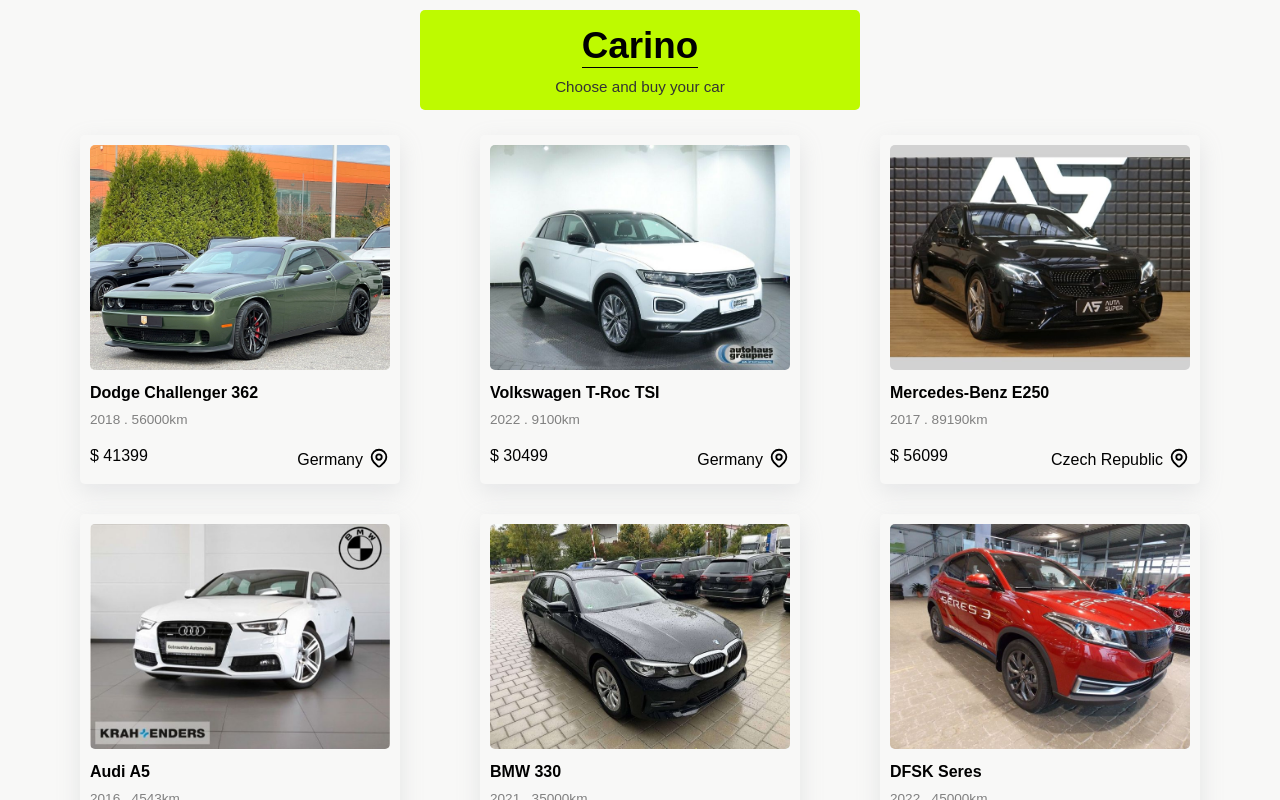
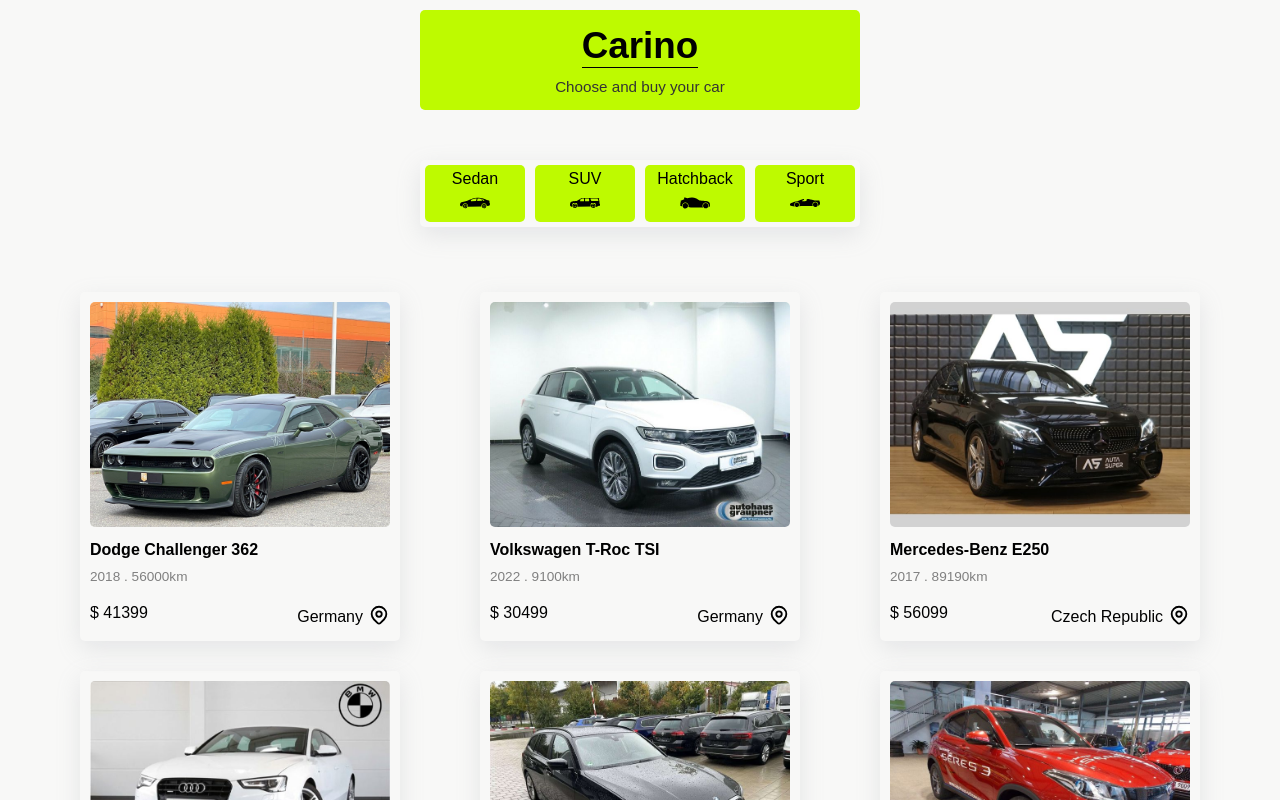
Before and after one commit to Douzandeh/carino, a Next.js app: page /cars in a window 1280 px wide. Shown: the top 800 px of the page. Built offline with nearby package versions, Linux system fonts and the light colour scheme.

Commit message:
feat: add Categories component Add a new Categories component (Categories.jsx) with its accompanying CSS module (Categories.module.css) for displaying category content Also includes modifications to the cars page (src/app/cars/page.js) to integrate or support the new component

```diff
--- a/src/app/cars/page.js
+++ b/src/app/cars/page.js
@@ -1,9 +1,11 @@
+import Categories from "@/components/module/Categories";
 import CarsPage from "@/components/templates/CarsPage";
 import carsData from "@/data/carsData";
 function Details() {
   return (
     <div>
-      <CarsPage data={carsData}/>
+      <Categories />
+      <CarsPage data={carsData} />
     </div>
   );
 }
--- /dev/null
+++ b/src/components/module/Categories.jsx
@@ -0,0 +1,39 @@
+import Link from "next/link";
+import styles from "../module/Categories.module.css";
+import Sedan from "../icons/Sedan";
+import Suv from "../icons/Suv";
+import Hatchback from "../icons/Hatchback";
+import Sport from "../icons/Sport";
+
+function Categories() {
+  return (
+    <div className={styles.container}>
+      <Link href="/categories/sedan">
+        <div>
+          <p>Sedan</p>
+          <Sedan />
+        </div>
+      </Link>
+      <Link href="/categories/suv">
+        <div>
+          <p>SUV</p>
+          <Suv />
+        </div>
+      </Link>
+      <Link href="/categories/hatchback">
+        <div>
+          <p>Hatchback</p>
+          <Hatchback />
+        </div>
+      </Link>
+      <Link href="/categories/sport">
+        <div>
+          <p>Sport</p>
+          <Sport />
+        </div>
+      </Link>
+    </div>
+  );
+}
+
+export default Categories;
--- /dev/null
+++ b/src/components/module/Categories.module.css
@@ -0,0 +1,30 @@
+.container {
+  box-shadow: rgba(149, 157, 165, 0.2) 0px 8px 24px;
+  width: fit-content;
+  margin: 50px auto;
+  display: flex;
+  justify-content: space-between;
+  align-items: center;
+  border-radius: 5px;
+}
+
+.container div {
+  text-align: center;
+  margin: 5px;
+  background-color: #befa00;
+  padding: 5px;
+  padding-bottom: 0;
+  border-radius: 5px;
+  width: 100px;
+}
+
+@media (max-width: 600px) {
+  .container {
+    width: 320px;
+    flex-wrap: wrap;
+  }
+
+  .container div {
+    width: 150px;
+  }
+}
```
